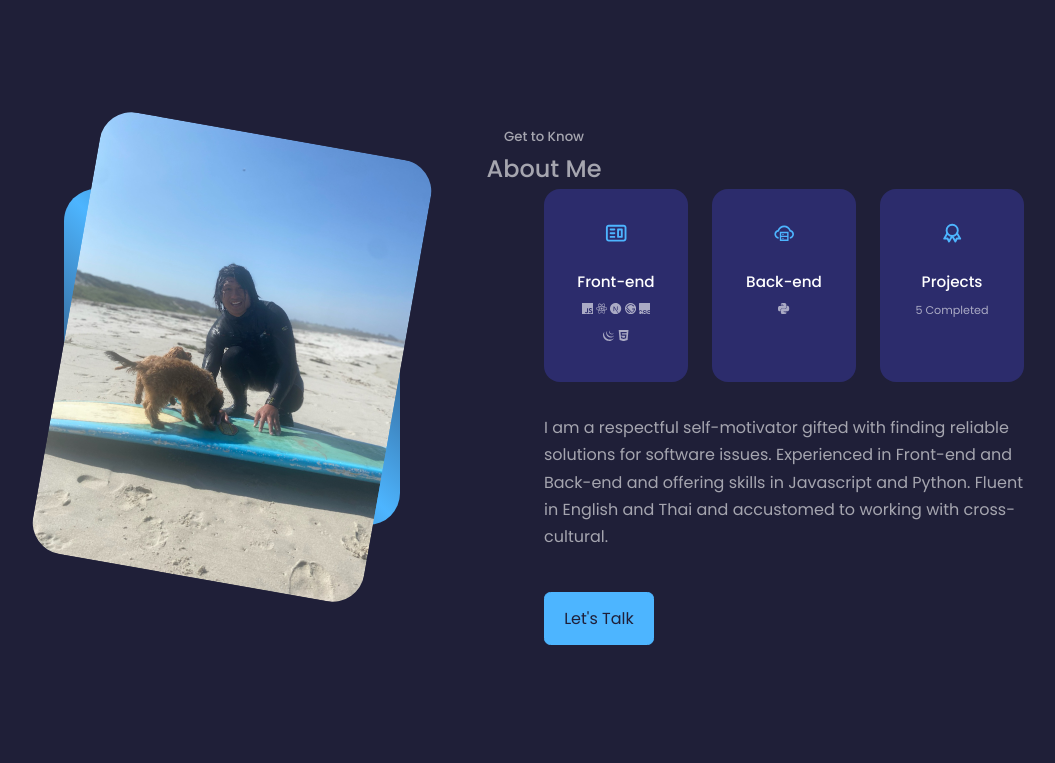
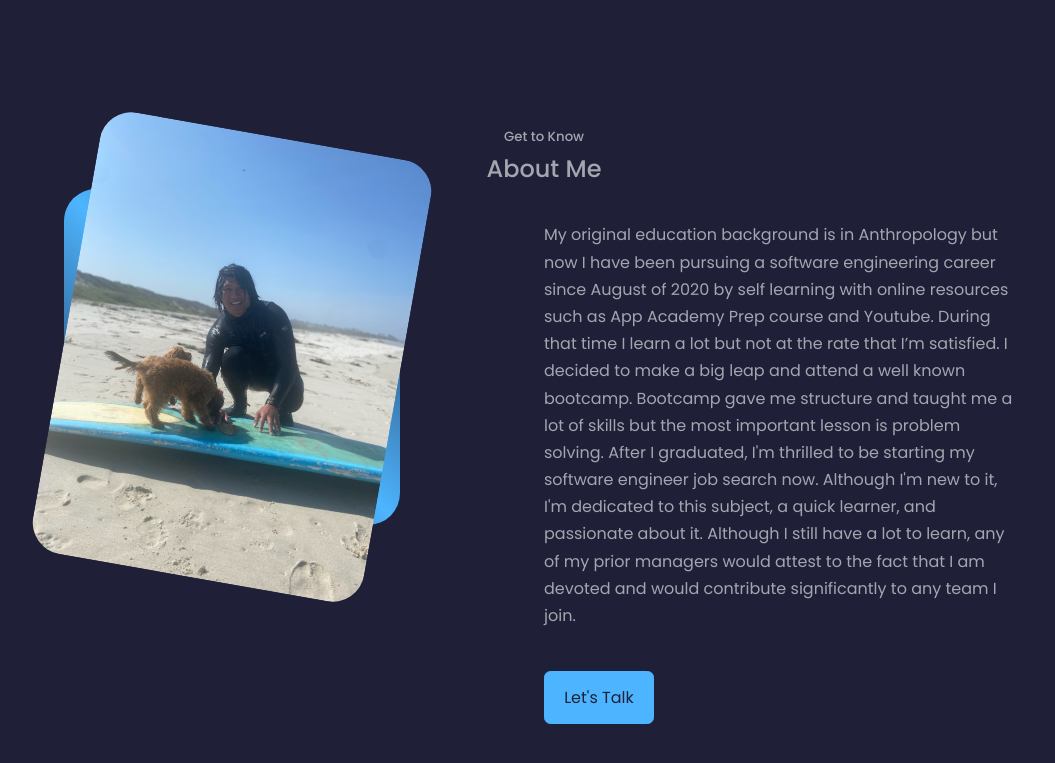
Before and after one commit to mdamapong/Porfolio, a React (Create React App) app: page / in a window 1280 px wide. Shown: the part 802-1565 px from the top of the page, without its empty margins (96-1151 px from the left). Built offline with nearby package versions, Linux system fonts and the light colour scheme.

Commit message:
take out card iin about

```diff
--- a/src/components/about/About.jsx
+++ b/src/components/about/About.jsx
@@ -21,7 +21,7 @@ const About = () => {
 
         <div className='about__content'>
           <div className='about__cards'>
-            <article className='about__card'>
+            {/* <article className='about__card'>
               <CgWebsite className='about__icon' />
               <h5>Front-end</h5>
               <small><SiJavascript /> <SiReact /> <SiNextdotjs /> <SiGatsby /> <SiCsswizardry /> <SiJquery /> <SiHtml5 /> </small>
@@ -35,13 +35,11 @@ const About = () => {
               <TbAward className='about__icon' />
               <h5>Projects</h5>
               <small>5 Completed</small>
-            </article>
+            </article> */}
           </div>
 
           <p>
-            I am a respectful self-motivator gifted with finding reliable solutions for software issues.
-            Experienced in Front-end and Back-end and offering skills in Javascript and Python. Fluent in
-            English and Thai and accustomed to working with cross-cultural.
+            My original education background is in Anthropology but now I have been pursuing a software engineering career since August of 2020 by self learning with online resources such as App Academy Prep course and Youtube. During that time I learn a lot but not at the rate that I’m satisfied. I decided to make a big leap and attend a well known bootcamp. Bootcamp gave me structure and taught me a lot of skills but the most important lesson is problem solving. After I graduated, I'm thrilled to be starting my software engineer job search now. Although I'm new to it, I'm dedicated to this subject, a quick learner, and passionate about it. Although I still have a lot to learn, any of my prior managers would attest to the fact that I am devoted and would contribute significantly to any team I join.
           </p>
 
           <a href='#contact' className='btn btn-primary'>Let's Talk</a>
```
